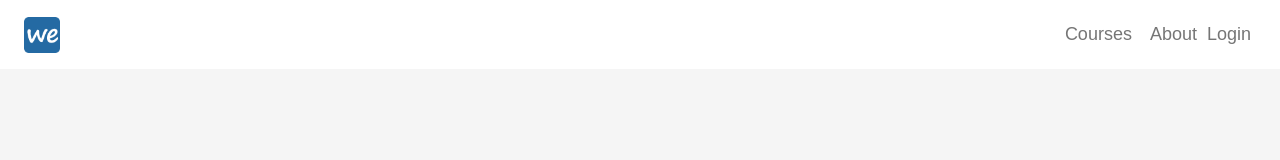
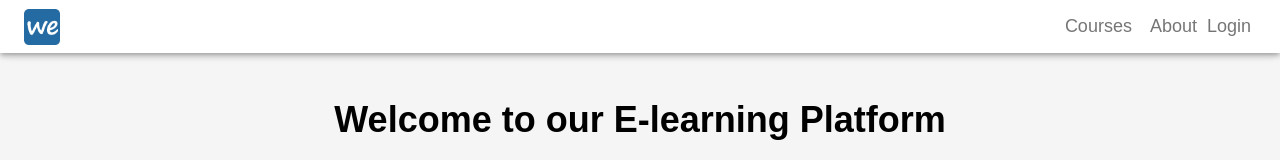
Before and after one commit to PhamDang2002/elearning-frontend, a React (Vite) app: page / in a window 1280 px wide. Shown: the top 160 px of the page. Built offline with nearby package versions, Linux system fonts and the light colour scheme; no server answers.

Commit message:
Update Header.jsx

```diff
--- a/src/components/Header.jsx
+++ b/src/components/Header.jsx
@@ -1,10 +1,9 @@
 import { useLogout } from "@hooks/useLogout";
 import { useUserInfo } from "@hooks/useUserInfo";
-import { Notifications } from "@mui/icons-material";
+
 import {
   AppBar,
   Avatar,
-  Badge,
   IconButton,
   Menu,
   MenuItem,
@@ -48,7 +47,7 @@ const Header = ({ response }) => {
 
   return (
     <div>
-      <AppBar color="white" position="static" className="py-4">
+      <AppBar color="white" position="fixed" className="!bg-white py-2">
         <Toolbar className="container mx-auto !min-h-fit justify-between">
           <div className="flex items-center gap-4">
             <Link to="/">
```
